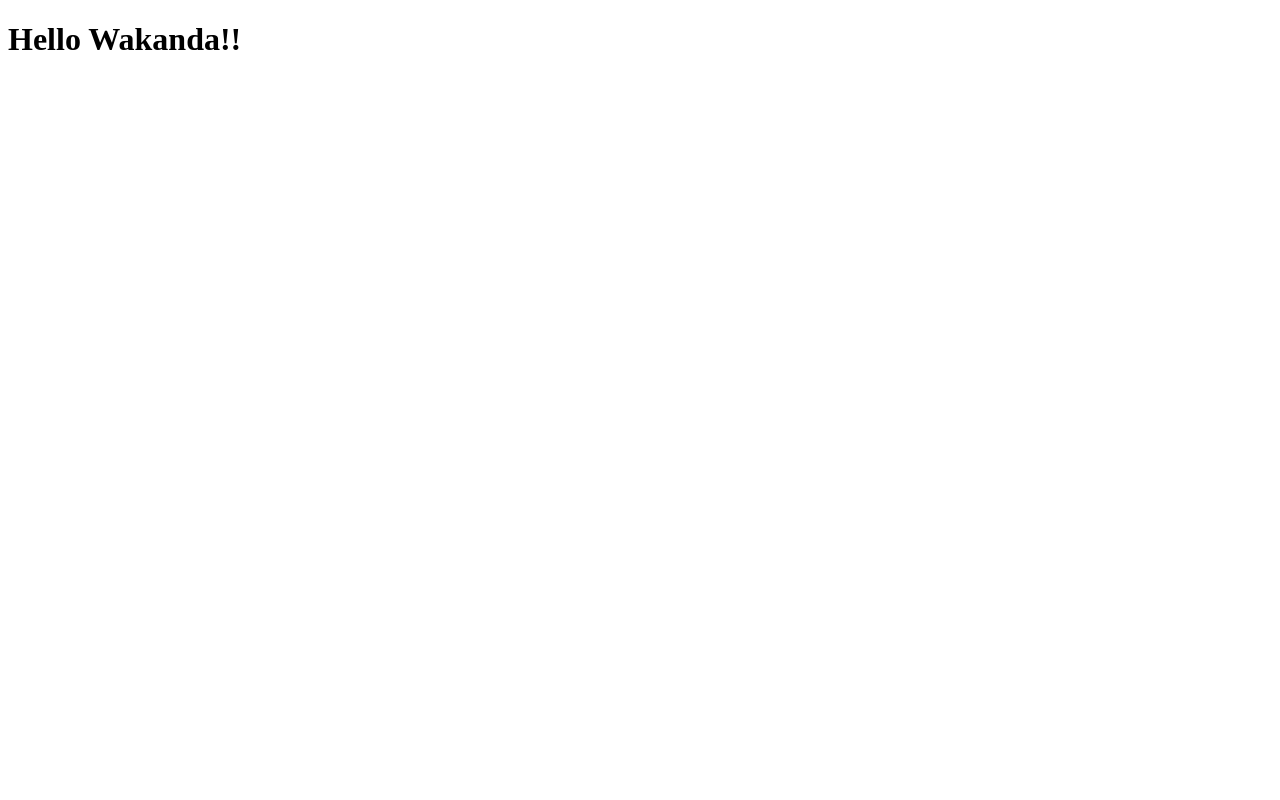
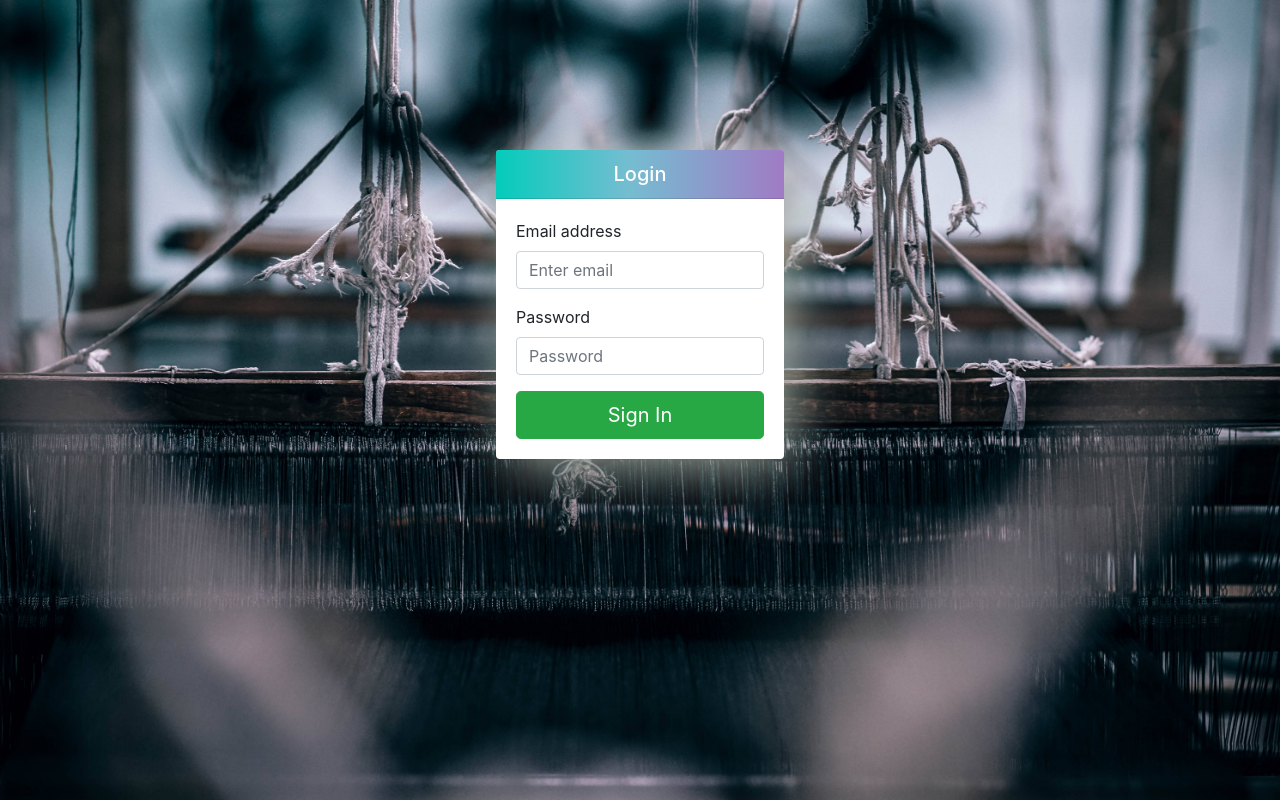
Before and after one commit to imkishorein/killmonger0.github.io, a plain HTML site: page index.html in a window 1280 px wide. Drawn offline with nearby package versions, Linux system fonts and the light colour scheme.

Commit message:
login page added

```diff
--- /dev/null
+++ b/css/style.css
@@ -0,0 +1,64 @@
+body,
+html {
+    height: 100%;
+    margin: 0;
+}
+
+.bgimg {
+    background-image: url("../images/bg.jpeg")
+}
+
+.bg {
+    /* The image used */
+    /* Full height */
+    height: 100%;
+    /* Center and scale the image nicely */
+    background-position: center;
+    background-repeat: no-repeat;
+    background-size: 100% 100%;
+}
+
+.card {
+    margin: 0 auto;
+    /* Added */
+    float: none;
+    /* Added */
+    margin-bottom: 10px;
+    /* Added */
+    top: 150px;
+    border: none !important;
+    -webkit-box-shadow: 10px 10px 59px -3px rgba(168, 176, 166, 1);
+    -moz-box-shadow: 10px 10px 59px -3px rgba(168, 176, 166, 1);
+    box-shadow: 10px 10px 59px -3px rgba(168, 176, 166, 1);
+}
+
+.card:hover {
+    -webkit-box-shadow: 10px 10px 59px -3px rgba(160, 123, 197, 1);
+    -moz-box-shadow: 10px 10px 59px -3px rgba(160, 123, 197, 1);
+    box-shadow: 10px 10px 59px -3px rgba(160, 123, 197, 1);
+}
+
+.box {
+    transition: box-shadow .10s;
+    width: 100%;
+    height: 500px;
+    ;
+    margin: 50px;
+    border-radius: 10px;
+    background: #fff;
+}
+
+.boxbg {
+    background: rgba(3, 204, 187, 1);
+    background: -moz-linear-gradient(left, rgba(3, 204, 187, 1) 0%, rgba(117, 189, 209, 1) 46%, rgba(160, 123, 197, 1) 100%);
+    background: -webkit-gradient(left top, right top, color-stop(0%, rgba(3, 204, 187, 1)), color-stop(46%, rgba(117, 189, 209, 1)), color-stop(100%, rgba(160, 123, 197, 1)));
+    background: -webkit-linear-gradient(left, rgba(3, 204, 187, 1) 0%, rgba(117, 189, 209, 1) 46%, rgba(160, 123, 197, 1) 100%);
+    background: -o-linear-gradient(left, rgba(3, 204, 187, 1) 0%, rgba(117, 189, 209, 1) 46%, rgba(160, 123, 197, 1) 100%);
+    background: -ms-linear-gradient(left, rgba(3, 204, 187, 1) 0%, rgba(117, 189, 209, 1) 46%, rgba(160, 123, 197, 1) 100%);
+    background: linear-gradient(to right, rgba(3, 204, 187, 1) 0%, rgba(117, 189, 209, 1) 46%, rgba(160, 123, 197, 1) 100%);
+    filter: progid: DXImageTransform.Microsoft.gradient( startColorstr='#03ccbb', endColorstr='#a07bc5', GradientType=1);
+}
+
+.box:hover {
+    filter: drop-shadow(8px 8px 10px #df91df);
+}
--- a/index.html
+++ b/index.html
@@ -1,22 +1,39 @@
 <!DOCTYPE html>
-<!--[if lt IE 7]>      <html class="no-js lt-ie9 lt-ie8 lt-ie7"> <![endif]-->
-<!--[if IE 7]>         <html class="no-js lt-ie9 lt-ie8"> <![endif]-->
-<!--[if IE 8]>         <html class="no-js lt-ie9"> <![endif]-->
-<!--[if gt IE 8]><!-->
-<html class="no-js">
-<!--<![endif]-->
+<html lang="en">
 
 <head>
-    <meta charset="utf-8">
-    <meta http-equiv="X-UA-Compatible" content="IE=edge">
-    <title>KillMonger</title>
-    <meta name="description" content="">
-    <meta name="viewport" content="width=device-width, initial-scale=1">
+    <meta charset="UTF-8">
+    <meta name="viewport" content="width=device-width, initial-scale=1.0">
+    <meta http-equiv="X-UA-Compatible" content="ie=edge">
+    <title>Login</title>
+    <link rel="stylesheet" href="./css/style.css">
+    <link rel="stylesheet" href="https://maxcdn.bootstrapcdn.com/bootstrap/4.0.0/css/bootstrap.min.css" integrity="sha384-Gn5384xqQ1aoWXA+058RXPxPg6fy4IWvTNh0E263XmFcJlSAwiGgFAW/dAiS6JXm" crossorigin="anonymous">
 </head>
 
 <body>
-    <h1>Hello Wakanda!!</h1>
+    <div class="bg bgimg">
+        <div class="card" style="width: 18rem;">
+            <h5 class="card-header boxbg text-center" style="color:white;">Login</h5>
+            <div class="card-body">
+                <form>
+                    <div class="form-group">
+                        <label for="exampleInputEmail1">Email address</label>
+                        <input type="email" class="form-control" id="exampleInputEmail1" aria-describedby="emailHelp" placeholder="Enter email">
+
+                    </div>
+                    <div class="form-group">
+                        <label for="exampleInputPassword1">Password</label>
+                        <input type="password" class="form-control" id="exampleInputPassword1" placeholder="Password">
+                    </div>
+
+                    <button type="button" class="btn btn-success btn-lg btn-block">Sign In</button>
+                </form>
+            </div>
+        </div>
+
+    </div>
 
 </body>
 
+
 </html>
```
Also changed, not shown: images/bg.jpeg (added), images/bg1.jpeg (added), 2 other files.
